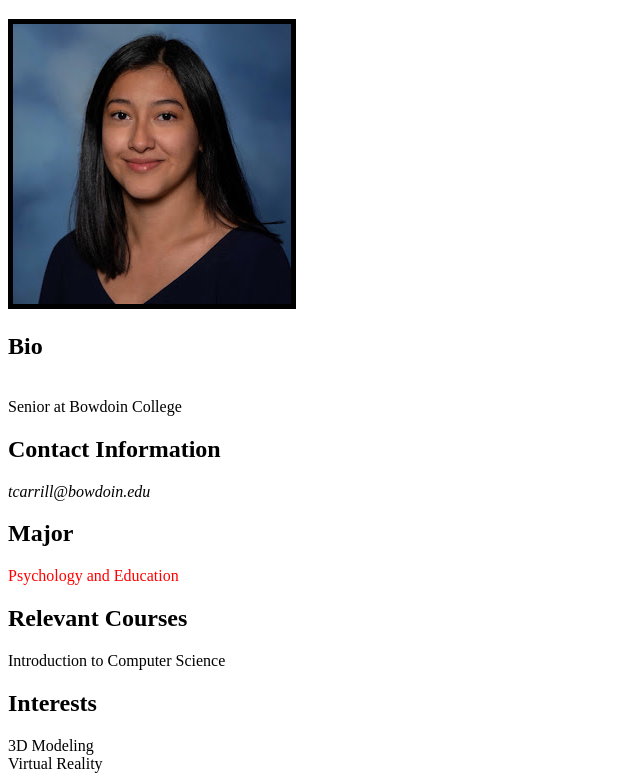
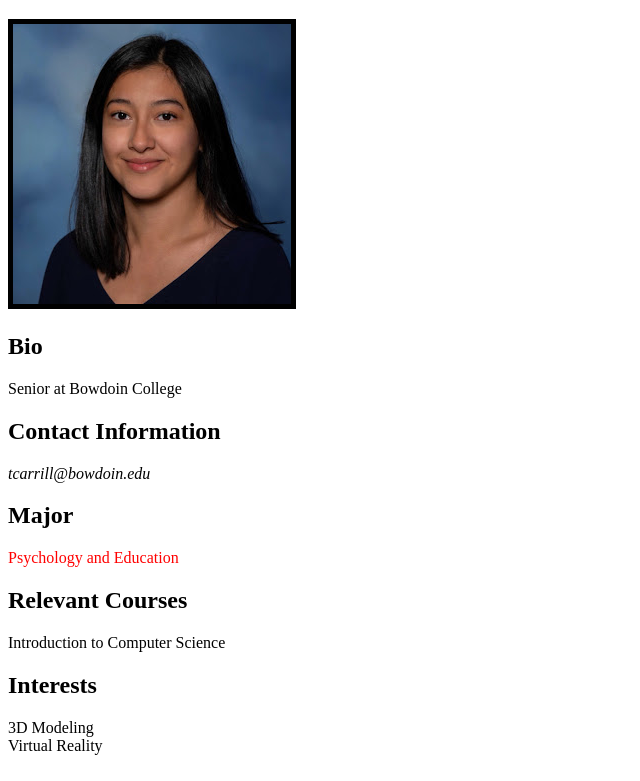
Before and after one commit to thaiscarrillo/thaiscarrillo.github.io, a plain HTML site: page index.html in a window 1280 px wide. Shown: the part 61-842 px from the top of the page, without its empty margins (0-640 px from the left). Drawn offline with Linux system fonts and the light colour scheme.

Commit message:
Update index.html

```diff
--- a/index.html
+++ b/index.html
@@ -10,7 +10,7 @@
 
     <img src="me.jpg" border="5" /> <br />
 
-    <h2>Bio</h2> <br />
+    <h2>Bio</h2>
     Senior at Bowdoin College <br />
 
     <h2>Contact Information</h2>
```
